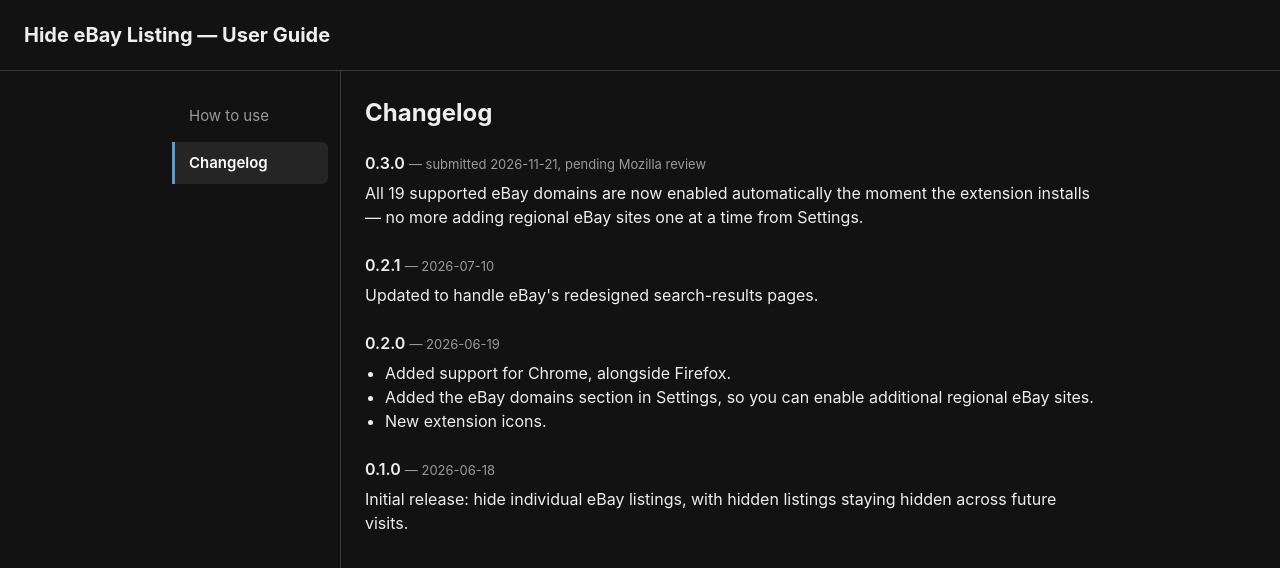
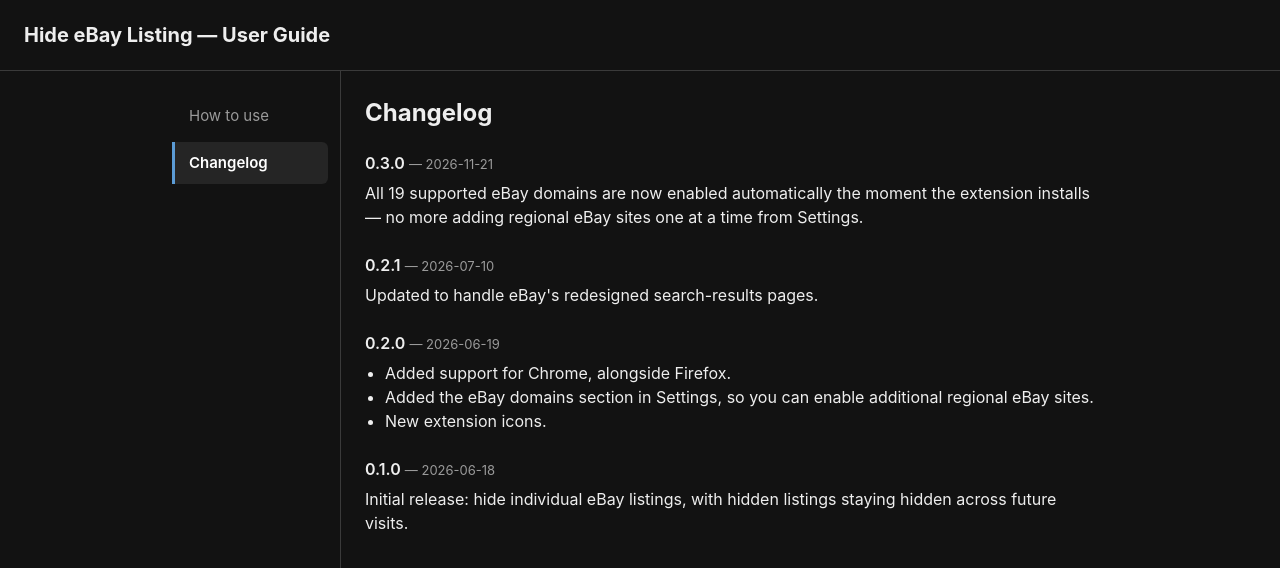
Before and after one commit to hvesoftware/hide-ebay-listing-docs, a plain HTML site: page index.html in a window 1280 px wide. Both pictures are taken after a click on the button "Changelog". Shown: the top 568 px of the page. Drawn offline with Linux system fonts and the light colour scheme.

Commit message:
Mark v0.3.0 as released in changelog.

```diff
--- a/index.html
+++ b/index.html
@@ -259,7 +259,7 @@
           <h2>Changelog</h2>
 
           <dl class="changelog">
-            <dt>0.3.0 <span class="status">— submitted 2026-11-21, pending Mozilla review</span></dt>
+            <dt>0.3.0 <span class="status">— 2026-11-21</span></dt>
             <dd>
               All 19 supported eBay domains are now enabled automatically the
               moment the extension installs — no more adding regional eBay
```
